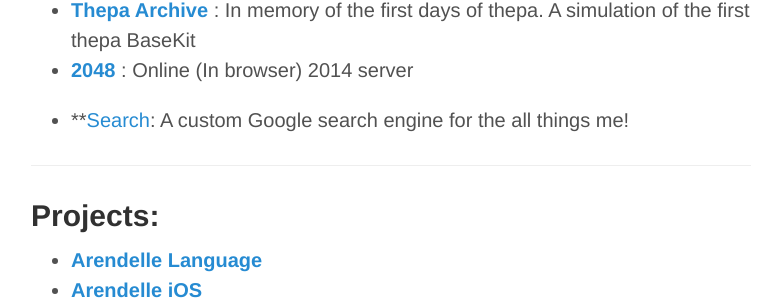
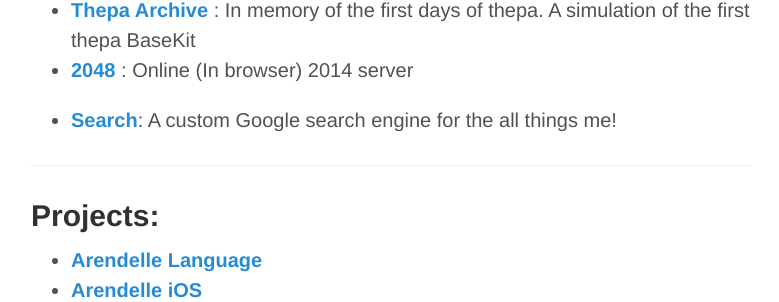
Before and after one commit to pouriaeslamirad/pmkary.github.io, a Jekyll site: the page built from map/index.md, in a window 1280 px wide and 900 px high, scrolled down 482 px. Shown: the part 151-453 px from the top of the window, without its empty margins (249-1028 px from the left). Built offline with Jekyll 4.4.1, drawn with Linux system fonts in a browser that asks for light colours; nearby versions of some CDN libraries; Markdown is read by kramdown in place of the engine named in the settings.

Commit message:
another fix for the map page

```diff
--- a/map/index.md
+++ b/map/index.md
@@ -22,7 +22,7 @@
 - **[Thepa Archive](http://thepa.kary.us)** : In memory of the first days of thepa. A simulation of the first thepa BaseKit
 - **[2048](http://2048)** : Online (In browser) 2014 server
 
-- **[Search](https://www.google.com/cse/publicurl?cx=013903071433048024122:kqyn6zq0wro): A custom Google search engine for the all things me!
+- **[Search](https://www.google.com/cse/publicurl?cx=013903071433048024122:kqyn6zq0wro)**: A custom Google search engine for the all things me!
 
 ***
 
```
